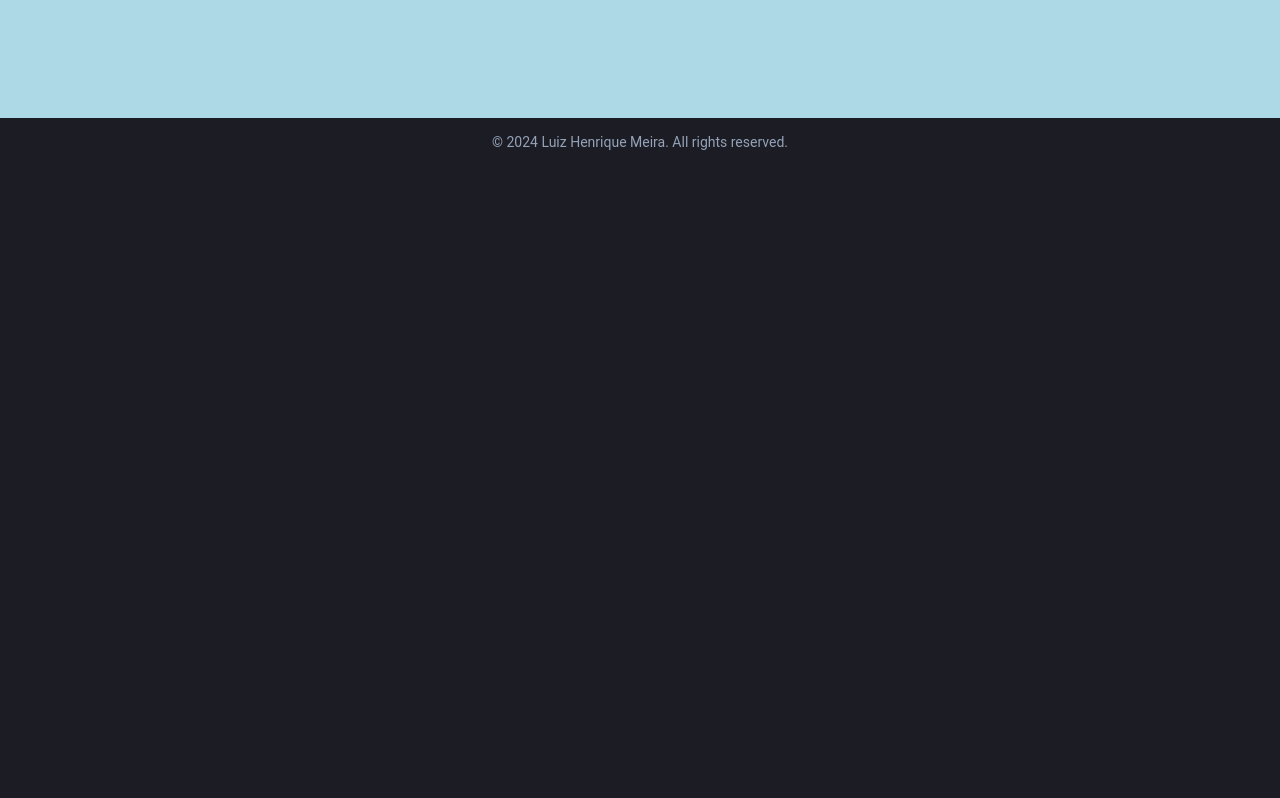
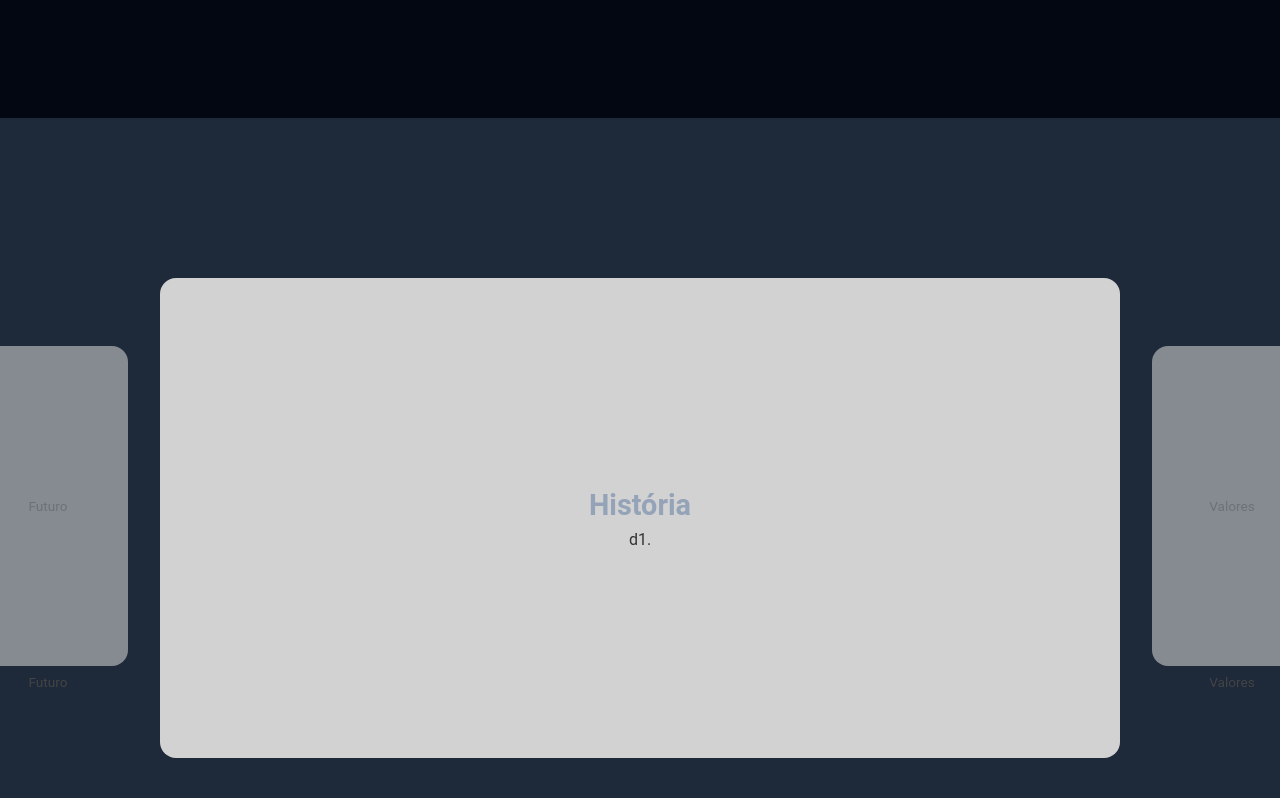
Before and after one commit to LuizHMAL/mypage, a React (Vite) app: page / in a window 1280 px wide. Shown: the part 1482-2280 px from the top of the page. Before the commit the page ends 1648 px from the top, so only its background shows below. Built offline with nearby package versions, Linux system fonts and the light colour scheme.

Commit message:
Little improvements

```diff
--- a/src/App.jsx
+++ b/src/App.jsx
@@ -1,4 +1,5 @@
 import styles from './App.module.css';
+import { Carrossel } from './components/Carrossel';
 import { ExpandableCard } from './components/ExpandableCard';
 import './global.css';
 
@@ -34,13 +35,20 @@ export function App() {
       />
 
      </div>
+
      <div id = "sites" className ={styles.sitesPortrait}>
      <ExpandableCard/>
+     </div>
+
+      <div id = "sites" className ={styles.techsPortrait}>
+     <Carrossel/>
      </div>
 
       <footer className={styles.footer}>
         <p>© 2024 Luiz Henrique Meira. All rights reserved.</p>
       </footer>
     </div>
+
+
   );
 }
--- a/src/App.module.css
+++ b/src/App.module.css
@@ -40,8 +40,19 @@
   justify-content: center;
   align-items: center;
   height: 100vh;
-  background-color: #ADD8E6;
+  background-color: oklch(13% 0.028 261.692);
+  margin: 0 auto;
 
+
+}
+
+.techsPortrait {
+   display: flex;
+  flex-direction: row;
+  justify-content: center;
+  align-items: center;
+  height: 100vh;
+  background-color: oklch(27.8% 0.033 256.848);
 }
 
 .presentationArea {
--- /dev/null
+++ b/src/components/Carrossel.jsx
@@ -0,0 +1,42 @@
+import { useState } from 'react';
+import styles from './Carrossel.module.css';
+
+export function Carrossel() {
+  const slides = [
+    { id: 0, titulo: 'História', descricao: 'd1.' },
+    { id: 1, titulo: 'Valores', descricao: 'd2.' },
+    { id: 2, titulo: 'Futuro', descricao: 'd3.' },
+  ];
+
+  const [ativo, setAtivo] = useState(0);
+  const anterior = (ativo + 2) % 3;
+  const proximo = (ativo + 1) % 3;
+
+  return (
+    <div className={styles.container}>
+      <div className={styles.carrossel}>
+
+        <div className={styles.slideLateral} onClick={() => setAtivo(anterior)}>
+          <div className={styles.slideMini}>
+            <span>{slides[anterior].titulo}</span>
+          </div>
+          <p>{slides[anterior].titulo}</p>
+        </div>
+
+
+        <div className={styles.slideCentral}>
+          <h2>{slides[ativo].titulo}</h2>
+          <p className={styles.descricao}>{slides[ativo].descricao}</p>
+        </div>
+
+
+        <div className={styles.slideLateral} onClick={() => setAtivo(proximo)}>
+          <div className={styles.slideMini}>
+            <span>{slides[proximo].titulo}</span>
+          </div>
+          <p>{slides[proximo].titulo}</p>
+        </div>
+      </div>
+    </div>
+  );
+}
--- /dev/null
+++ b/src/components/Carrossel.module.css
@@ -0,0 +1,79 @@
+.container {
+  display: flex;
+  justify-content: center;
+  align-items: center;
+  height: 100%;
+  border-radius: 1rem
+}
+
+.carrossel {
+  display: flex;
+  align-items: center;
+  gap: 2rem;
+  transition: all 0.4s ease-in-out;
+  border-radius: 1rem;
+}
+
+
+.slideCentral {
+  width: 60rem;
+  height: 30rem;
+  background-color: #D2D2D2;
+  border-radius: 1rem;
+  display: flex;
+  flex-direction: column;
+  align-items: center;
+  justify-content: center;
+  padding: 1rem;
+  text-align: center;
+  transition: all 0.4s ease-in-out;
+}
+
+.slideCentral h2 {
+  font-size: 1.8rem;
+  margin-bottom: 0.5rem;
+  border-radius: 1rem;
+}
+
+.descricao {
+  font-size: 1rem;
+  color: #333;
+  border-radius: 1rem;
+}
+
+
+.slideLateral {
+  display: flex;
+  flex-direction: column;
+  align-items: center;
+  transition: all 0.4s ease-in-out;
+  border-radius: 1rem;
+}
+
+.slideMini {
+  width: 10rem;
+  height: 20rem;
+  background-color: #ccc;
+  filter: grayscale(100%);
+  opacity: 0.6;
+  display: flex;
+  align-items: center;
+  justify-content: center;
+  text-align: center;
+  padding: 0.5rem;
+  font-size: 0.85rem;
+  border-radius: 1rem;
+  hover {
+    filter: grayscale(0%);
+    opacity: 1;
+    background-color: #e0e0e0;
+    border:#333 1px solid;
+  }
+}
+
+.slideLateral p {
+  margin-top: 0.5rem;
+  font-size: 0.85rem;
+  color: #444;
+  text-align: center;
+}
--- a/src/components/ExpandableCard.module.css
+++ b/src/components/ExpandableCard.module.css
@@ -35,6 +35,7 @@
   object-fit: cover;
 }
 
+/* Efeito hover (apenas desktop) */
 .card:hover {
   flex: 4;
   transform: scale(1.05);
@@ -42,10 +43,12 @@
   border-color: var(--green);
 }
 
+/* Primeiro card fica expandido por padrão */
 .expandableCardContainer:not(:hover) div:nth-child(1) {
   flex: 4;
 }
 
+/* Título do card */
 .card-content > .title {
   margin-left: 10px;
   translate: 0 100%;
@@ -57,10 +60,13 @@
   transform: translateY(0);
 }
 
-/* Ajustes para telas pequenas (max-width: 768px) */
+/* =========================
+   📱 Mobile (até 768px)
+========================= */
 @media (max-width: 768px) {
   .expandableCardContainer {
     flex-direction: column;
+    height: auto; /* altura automática para conter os cards */
     gap: 15px;
     margin-inline: 15px;
     margin-top: 5rem;
@@ -69,9 +75,10 @@
   .card {
     width: 100%;
     height: auto;
-    max-width: 95%;
-    flex: 4;
-
+    max-width: 100%;
+    flex: none; /* remove crescimento */
+    border-color: var(--gray-300);
+    transform: none !important;
   }
 
   .card img {
@@ -80,19 +87,25 @@
 
   .card:hover {
     transform: none;
+    flex: none;
+    border-color: gray;
   }
 
   .expandableCardContainer:not(:hover) div:nth-child(1) {
-    flex: 4;
+    flex: none;
   }
 
   .card-content > .title {
     font-size: 1rem;
     margin-left: 5px;
+    opacity: 1;
+    transform: none;
   }
 }
 
-/* Ajustes para telas muito pequenas (max-width: 480px) */
+/* =========================
+   📱 Telas muito pequenas (até 480px)
+========================= */
 @media (max-width: 480px) {
   .expandableCardContainer {
     flex-direction: column;
@@ -111,10 +124,6 @@
     object-fit: cover;
   }
 
-  .card:hover {
-    transform: none;
-  }
-
   .card-content > .title {
     font-size: 0.9rem;
     margin-left: 3px;
--- a/src/global.css
+++ b/src/global.css
@@ -7,66 +7,139 @@
   --white: #FFFFFF;
 }
 
-/* Estilo de foco */
-:focus {
-  outline: transparent;
-  box-shadow: 0 0 0 2px var(--green);
-}
-
-/* Reset de margens e paddings */
+/* Reset de estilo */
 * {
   margin: 0;
   padding: 0;
   box-sizing: border-box;
 }
 
-/* Estilos para o body, input, textarea e botões */
+/* Estilo de foco acessível */
+:focus {
+  outline: transparent;
+  box-shadow: 0 0 0 2px var(--green);
+}
+
+/* Corpo base */
 body, input, textarea, button {
   font-family: "Roboto", sans-serif;
   font-weight: 400;
   font-size: 1rem;
   background-color: var(--blue-500);
   color: var(--gray-300);
-  height: 100vh; /* Garante que o body ocupe toda a altura da janela */
+  min-height: 100vh;
+}
+
+body {
   display: flex;
   flex-direction: column;
-  margin: 0;
+  width: 100%;
+  overflow-x: hidden;
 }
 
-/* Estilo do root, para centralizar o conteúdo */
+/* Root principal */
 #root {
   flex: 1;
+  width: 100%;
   display: flex;
   flex-direction: column;
 }
 
-/* Media Query para telas menores (dispositivos móveis) */
+/* Containers principais */
+.Container_fsvif_25,
+.appContainer_fsvif_41,
+#sites,
+footer {
+  width: 100%;
+  max-width: 100%;
+  padding: 1rem;
+  display: flex;
+  flex-direction: column;
+  align-items: center;
+  box-sizing: border-box;
+}
+
+/* Imagens */
+img {
+  max-width: 100%;
+  height: auto;
+  display: block;
+  border-radius: 8px;
+}
+
+/* Elementos flexíveis dentro de seções */
+.section,
+.card,
+.box {
+  width: 100%;
+  padding: 1rem;
+  box-sizing: border-box;
+}
+
+/* Media Query: tablets e celulares (<= 768px) */
 @media (max-width: 768px) {
   body {
-      font-size: 0.875rem; /* Tamanho da fonte menor em telas pequenas */
+    font-size: 0.875rem;
   }
 
   #root {
-      padding: 0 16px; /* Espaçamento nas laterais em telas menores */
+    padding: 0 16px;
+  }
+
+  .Container_fsvif_25,
+  .appContainer_fsvif_41 {
+    align-items: stretch;
+    padding: 1rem 0.5rem;
   }
 
   input, textarea, button {
-      width: 100%; /* Garantir que os campos ocupem toda a largura disponível */
+    width: 100%;
+    font-size: 1rem;
   }
 
-  /* Ajuste no layout para dispositivos móveis */
-  .some-container {
-      padding: 16px;
+  .section, .card, .box {
+    padding: 0.75rem;
   }
 }
 
-/* Media Query para telas muito pequenas (como dispositivos móveis de 320px de largura) */
+/* Media Query: celulares muito pequenos (<= 480px) */
 @media (max-width: 480px) {
   body {
-      font-size: 0.75rem; /* Tamanho de fonte ainda menor para telas muito pequenas */
+    font-size: 0.75rem;
   }
 
   #root {
-      padding: 0 8px; /* Menos espaçamento lateral */
+    padding: 0 8px;
+  }
+
+  .Container_fsvif_25,
+  .appContainer_fsvif_41 {
+    padding: 0.5rem;
+  }
+
+  h1, h2, h3 {
+    font-size: 1rem;
+  }
+
+  .section, .card, .box {
+    padding: 0.5rem;
   }
 }
+/* Garante que tudo ocupe a largura total da viewport */
+html, body, #root {
+  width: 100% !important;
+  max-width: 100% !important;
+  overflow-x: hidden;
+}
+
+.Container_fsvif_25,
+.appContainer_fsvif_41,
+#sites,
+footer {
+  width: 100% !important;
+  max-width: 100% !important;
+  display: block !important;
+  padding: 1rem !important;
+  box-sizing: border-box !important;
+  align-items: stretch !important;
+}
```
